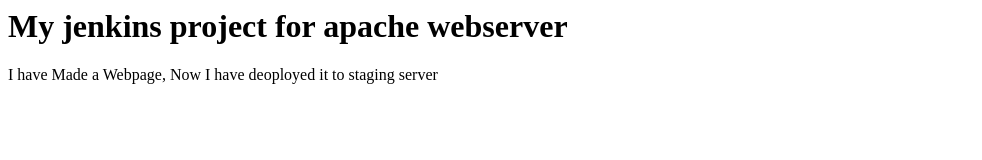
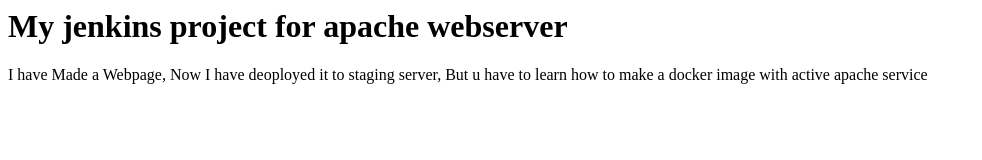
Before and after one commit to Zargham7/Jenkins-Project, a plain HTML site: page index.html in a window 1280 px wide. Shown: the whole page, without its empty margins (0-982 px from the left). Drawn offline with Linux system fonts and the light colour scheme.

Commit message:
updated index

```diff
--- a/index.html
+++ b/index.html
@@ -3,5 +3,5 @@
     <body>
        <h1> My jenkins project for apache webserver </h1 >
 
-   <p>  I have Made a Webpage, Now I have deoployed it to staging server </p>
+   <p>  I have Made a Webpage, Now I have deoployed it to staging server, But u have to learn how to make a docker image with active apache service  </p>
 </html>
```
